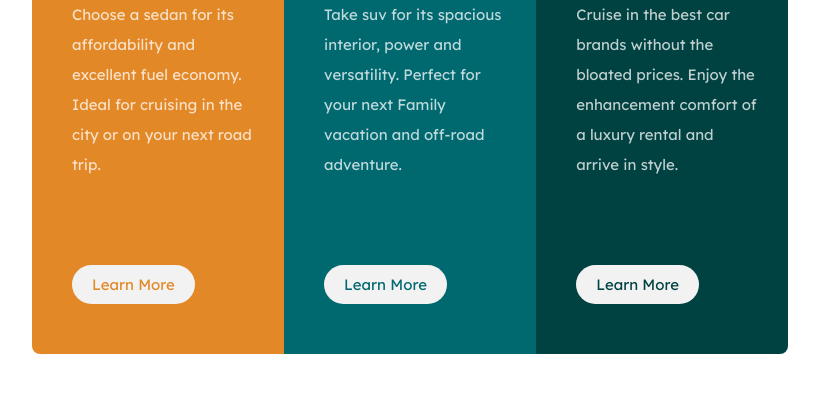
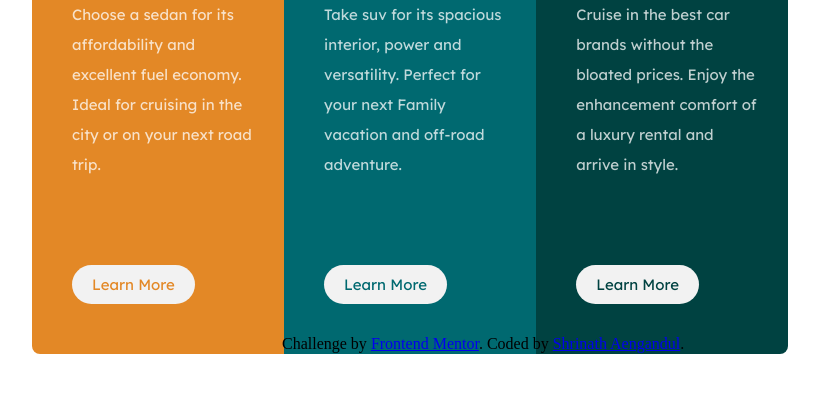
Before and after one commit to shrinath99/3-column-preview-card-component-main, a plain HTML site: page index.html in a window 1280 px wide. Shown: the part 265-658 px from the top of the page, without its empty margins (226-1045 px from the left). Drawn offline with Linux system fonts and the light colour scheme.

Commit message:
final touch

```diff
--- a/index.html
+++ b/index.html
@@ -56,14 +56,11 @@
 
     </div>
 
-  <!--  <div class="attribution">
-      Challenge by <a href="https://www.frontendmentor.io?ref=challenge" target="_blank">Frontend Mentor</a>.
-      Coded by <a href="#">Your Name Here</a>.
-    </div>  -->
-
   </div>
-
-
+  <div class="attribution">
+    Challenge by <a href="https://www.frontendmentor.io?ref=challenge" target="_blank">Frontend Mentor</a>.
+    Coded by <a href="https://github.com/shrinath99/3-column-preview-card-component-main">Shrinath Aengandul</a>.
+  </div>
 
 </body>
 </html>
--- a/styles.css
+++ b/styles.css
@@ -8,10 +8,7 @@ body{
   background-color: hsla(0, 0%, 100%, 0.75);
 }
 .main{
-
-
   margin: 100px 250px 100px 250px;
-
 }
 
 .cars{
@@ -44,6 +41,12 @@ height: 100px;
   color: hsla(0, 0%, 100%, 0.75);
   font-size: 15px;
   line-height: 2;
+}
+.attribution{
+
+  position:absolute;
+  margin-left: 500px;
+  margin-top: 500px;
 }
 .btn {
 
```
